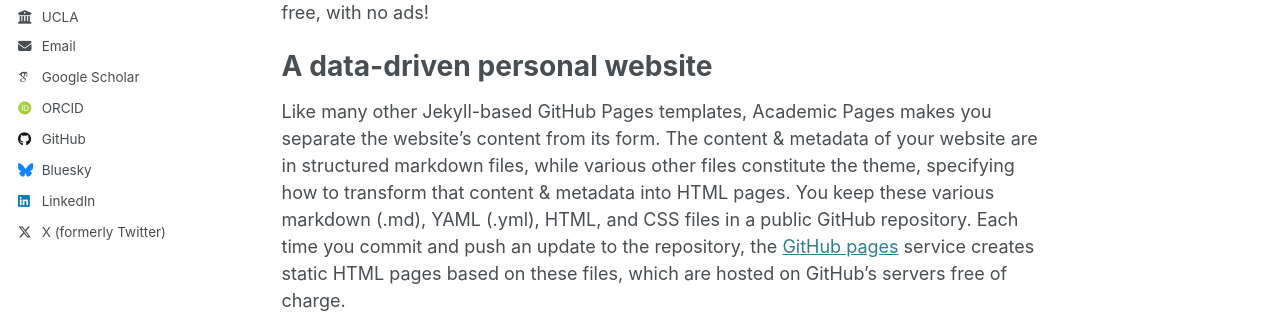
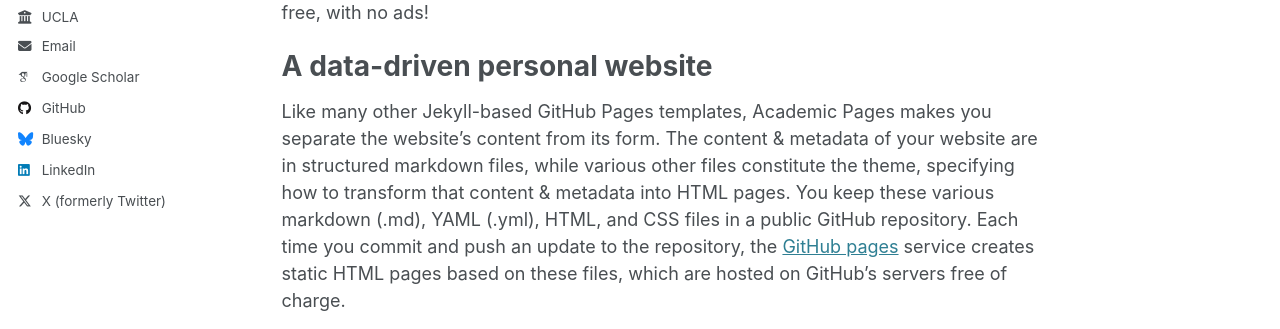
Before and after one commit to gulsahakcakir/gulsahakcakir.github.io, a Jekyll site: the page built from _pages/about.md, in a window 1280 px wide. Shown: the part 393-722 px from the top of the page. Built offline with Jekyll 4.4.1, drawn with Linux system fonts in a browser that asks for light colours; some web fonts are replaced.

Commit message:
update config

```diff
--- a/_config.yml
+++ b/_config.yml
@@ -35,7 +35,7 @@ author:
   arxiv            : # URL - Update with the correct link to your profile
   googlescholar    : "https://scholar.google.com/citations?user=tV1DHDcAAAAJ&hl=en"
   impactstory      : # URL
-  orcid            : "https://orcid.org/0000-0001-9572-9352"
+  orcid            : #"https://orcid.org/0000-0001-9572-9352"
   semantic         : # URL
   pubmed           : # "https://www.ncbi.nlm.nih.gov/pubmed/?term=john+snow"
   researchgate     : # URL
```
